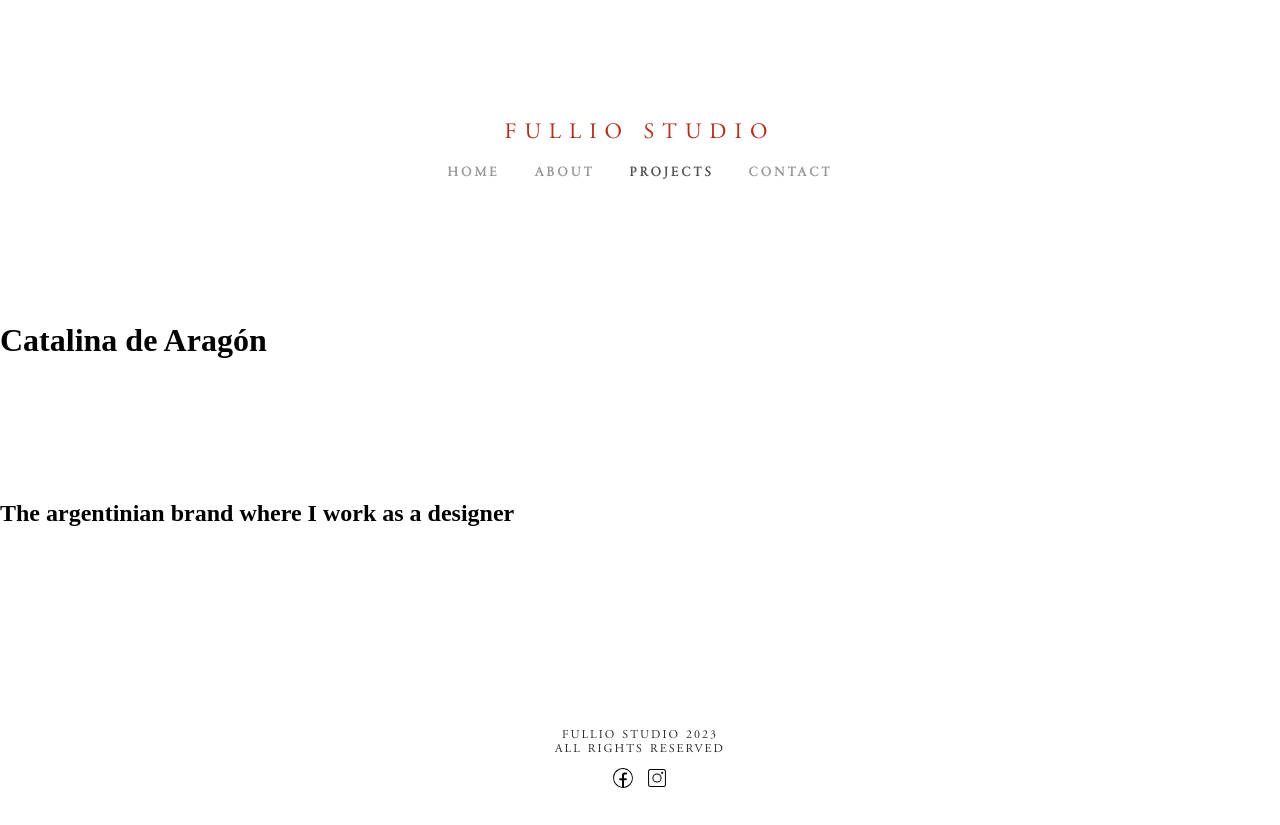
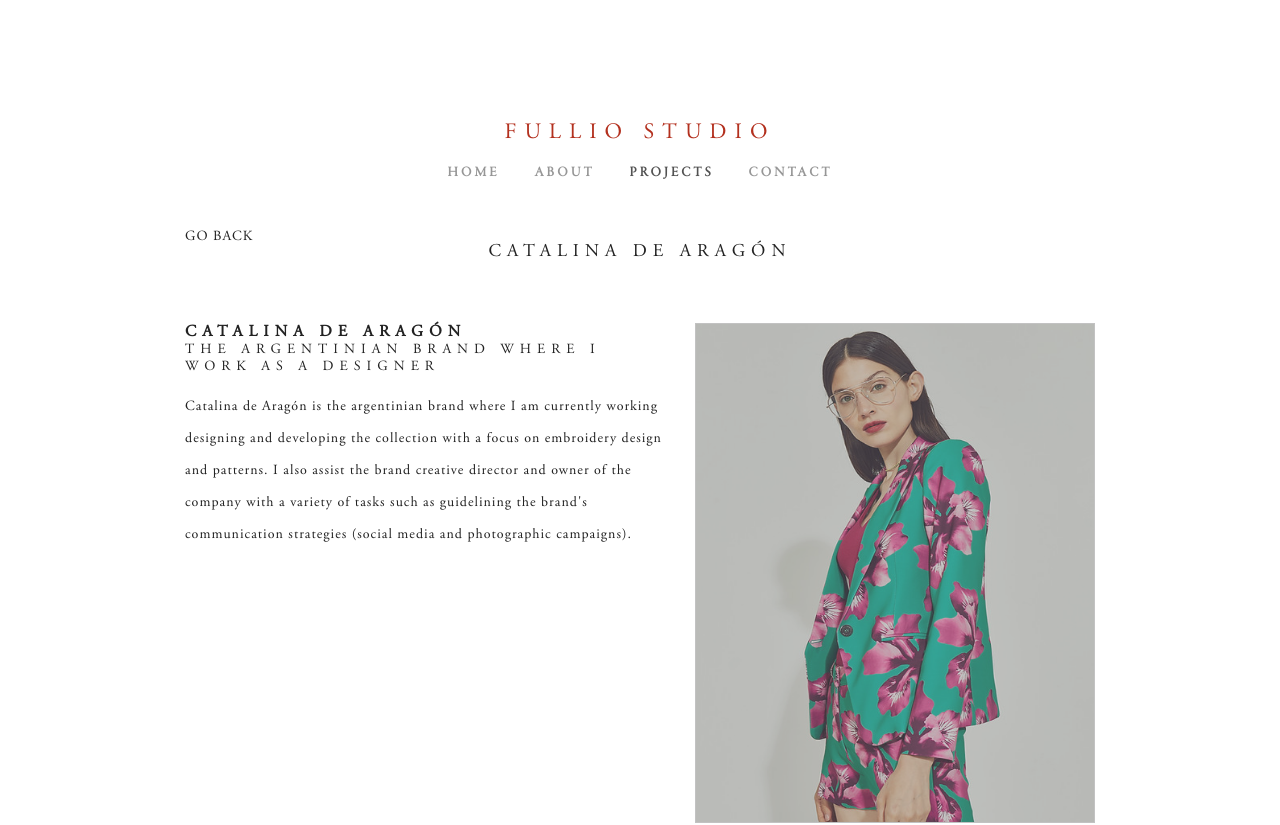
Before and after one commit to LucaCuello/FullioStudioPortfolio, a React (Vite) app: page /projects/catalinadearagon in a window 1280 px wide. Shown: the top 825 px of the page. Before the commit the page ends 800 px from the top, so only its background shows below. Built offline with nearby package versions, Linux system fonts and the light colour scheme.

Commit message:
Commited progress made on project detail component

```diff
--- a/src/components/ProjectCard/ProjectCard.tsx
+++ b/src/components/ProjectCard/ProjectCard.tsx
@@ -9,6 +9,7 @@
   description: string;
   portrait: string;
   isRightSide: boolean;
+  isReadMoreVisible: boolean;
 };
 
 export const ProjectCard = ({
@@ -18,6 +19,7 @@
   description,
   portrait,
   isRightSide,
+  isReadMoreVisible,
 }: ProjectCardProps) => {
   return (
     <motion.div
@@ -34,9 +36,12 @@
         <h2 className="card-title">{title}</h2>
         <h3 className="card-subtitle">{subtitle}</h3>
         <p className="card-description text">{description}</p>
-        <Link to={id} className="card-button">
-          Read more
-        </Link>
+
+        {isReadMoreVisible ? (
+          <Link to={id} className="card-button">
+            Read more
+          </Link>
+        ) : null}
       </div>
     </motion.div>
   );
--- /dev/null
+++ b/src/components/ProjectDetails/ProjectDetails.css
@@ -0,0 +1,20 @@
+.project-details-container {
+  position: relative;
+}
+
+.go-back {
+  position: absolute;
+  top: 40px;
+  text-transform: uppercase;
+  text-decoration: none;
+  font-weight: 800;
+  align-self: flex-start;
+  color: #00000069;
+  transition: all 200ms ease-in-out;
+  width: max-content;
+}
+
+.go-back:hover {
+  color: #000000ad;
+  transition: all 200ms ease-in-out;
+}
--- a/src/components/ProjectDetails/ProjectDetails.tsx
+++ b/src/components/ProjectDetails/ProjectDetails.tsx
@@ -1,5 +1,7 @@
-import { useParams } from "react-router-dom";
+import { Link, useParams } from "react-router-dom";
 import { projectsData } from "../../routes/Projects/Data";
+import { ProjectCard } from "../ProjectCard/ProjectCard";
+import "./ProjectDetails.css";
 
 export const ProjectDetails = () => {
   const getDetails = (id: string) => {
@@ -11,9 +13,12 @@
   const project = getDetails(id!);
 
   return (
-    <>
-      <h1>{project?.title}</h1>
-      <h2>{project?.subtitle}</h2>
-    </>
+    <div className="project-details-container container">
+      <Link to="/projects" className="go-back text">
+        go back
+      </Link>
+      <h2 className="title">{project!.title}</h2>
+      <ProjectCard {...project!} isReadMoreVisible={false} />
+    </div>
   );
 };
--- a/src/main.css
+++ b/src/main.css
@@ -29,6 +29,7 @@
   display: flex;
   flex-direction: column;
   justify-content: space-between;
+  align-items: center;
   min-height: 100vh;
 }
 
--- a/src/routes/Projects/Data.tsx
+++ b/src/routes/Projects/Data.tsx
@@ -17,6 +17,7 @@
       "The aim of this project was to recycle a pair (or more) Levi’s jeans and to transform them into something new. I carried out this task by combining  three different types of denim, cut them in square shapes to create a pattern and  two different types of textures. The result was a whole new different piece of clothing  made by recycling old garments which were ready to be thrown away. Later I managed to create a simple but yet efficient campaign which included pictures and a video manifesting the values behind the project and the product. To me this is a smart way to approach sustainability in the fashion industry.",
     portrait: moodIndigo,
     isRightSide: false,
+    isReadMoreVisible: true,
   },
   {
     id: "fetestore",
@@ -26,6 +27,7 @@
       "This was my jewerly and accessory brand bewteen the years 2019-2020. I designed and produced every piece hand made. I also created content for social media and e-commerce.",
     portrait: feteStore,
     isRightSide: true,
+    isReadMoreVisible: true,
   },
   {
     id: "editorials",
@@ -35,6 +37,7 @@
       "Having had a jewelry and accessory brand gave me the chance not only to designing and experimenting with different materials and shapes but also the chance to actively participate in a variety of fashion editorials with well-known local stylists as well as local celebrities and influencers.",
     portrait: editorials,
     isRightSide: false,
+    isReadMoreVisible: true,
   },
   {
     id: "catalinadearagon",
@@ -44,6 +47,7 @@
       "Catalina de Aragón is the argentinian brand where I am currently working designing and developing the collection with a focus on embroidery design and patterns. I also assist the brand creative director and owner of the company with a variety of tasks such as guidelining the brand's communication strategies (social media and photographic campaigns).",
     portrait: catalina,
     isRightSide: true,
+    isReadMoreVisible: true,
   },
   {
     id: "graduationcollection",
@@ -53,6 +57,7 @@
       "This was my last project with which I graduated with a BA in Fashion Design at the University of Buenos Aires, Argentina. It consisted in creating a luxury brand from scratch meticulously considering every aspect of it.",
     portrait: graduation,
     isRightSide: false,
+    isReadMoreVisible: true,
   },
   {
     id: "artfashion",
@@ -62,6 +67,7 @@
       "The aim of this project was to create a collection based in argentinian seventies artist Marcela Sinclair's work.",
     portrait: artFashion,
     isRightSide: true,
+    isReadMoreVisible: true,
   },
   {
     id: "calvinklein",
@@ -71,6 +77,7 @@
       "The aim of this project was to create a collection based on Raf Simons' Calvin Klein.",
     portrait: calvinKlein,
     isRightSide: false,
+    isReadMoreVisible: true,
   },
   {
     id: "leatherbagbrand",
@@ -80,6 +87,7 @@
       "This was my leather bag brand between (2015-2018). Every piece, patterns, acrylic tags and packaging were designed by me and manufactured in Argentina.",
     portrait: leatherBag,
     isRightSide: true,
+    isReadMoreVisible: true,
   },
   {
     id: "experimentalleatherbags",
@@ -89,5 +97,6 @@
       "The aim of this project was to design and execute travel bags experimenting with different morphologies and textures using genuine leather.",
     portrait: experimentalLeatherBag,
     isRightSide: false,
+    isReadMoreVisible: true,
   },
 ];
```
